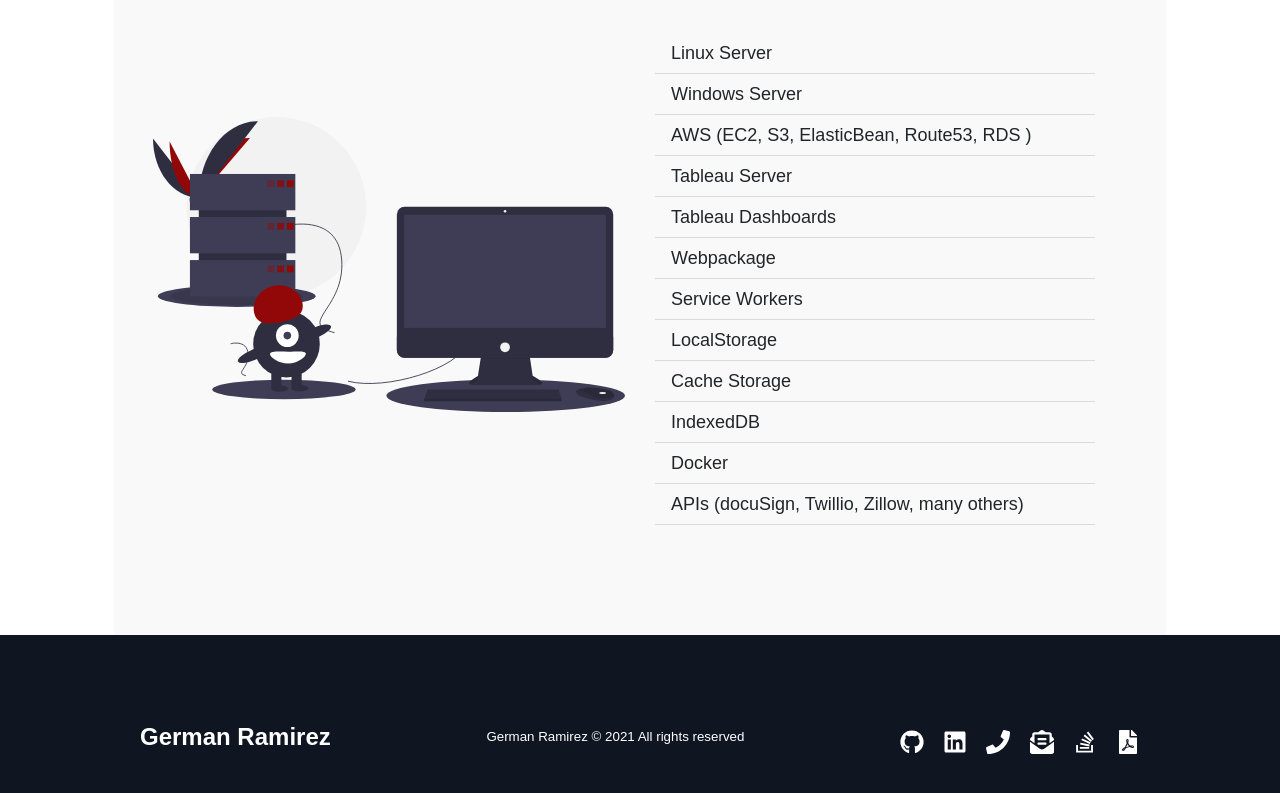
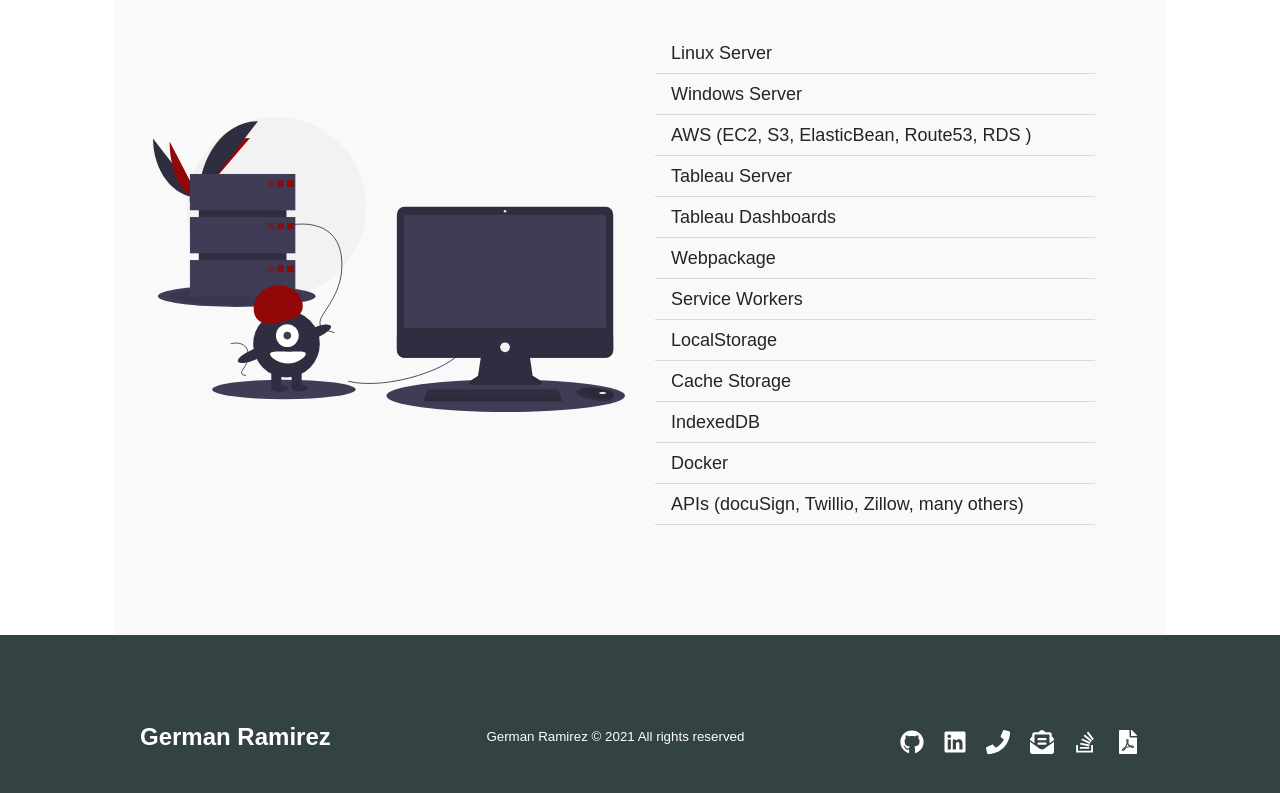
Before and after one commit to izaack89/german-portfolio, a React (Create React App) app: page / in a window 1280 px wide. Shown: the part 8941-9734 px from the top of the page. Built offline with nearby package versions, Linux system fonts and the light colour scheme.

Commit message:
Edited the background color

```diff
--- a/src/components/Footer/FooterElements.js
+++ b/src/components/Footer/FooterElements.js
@@ -3,7 +3,7 @@
 
 
 export const FooterContainer = styled.footer`
-    background-color:#101522;
+    background-color:#334242;
 `
 
 
```
